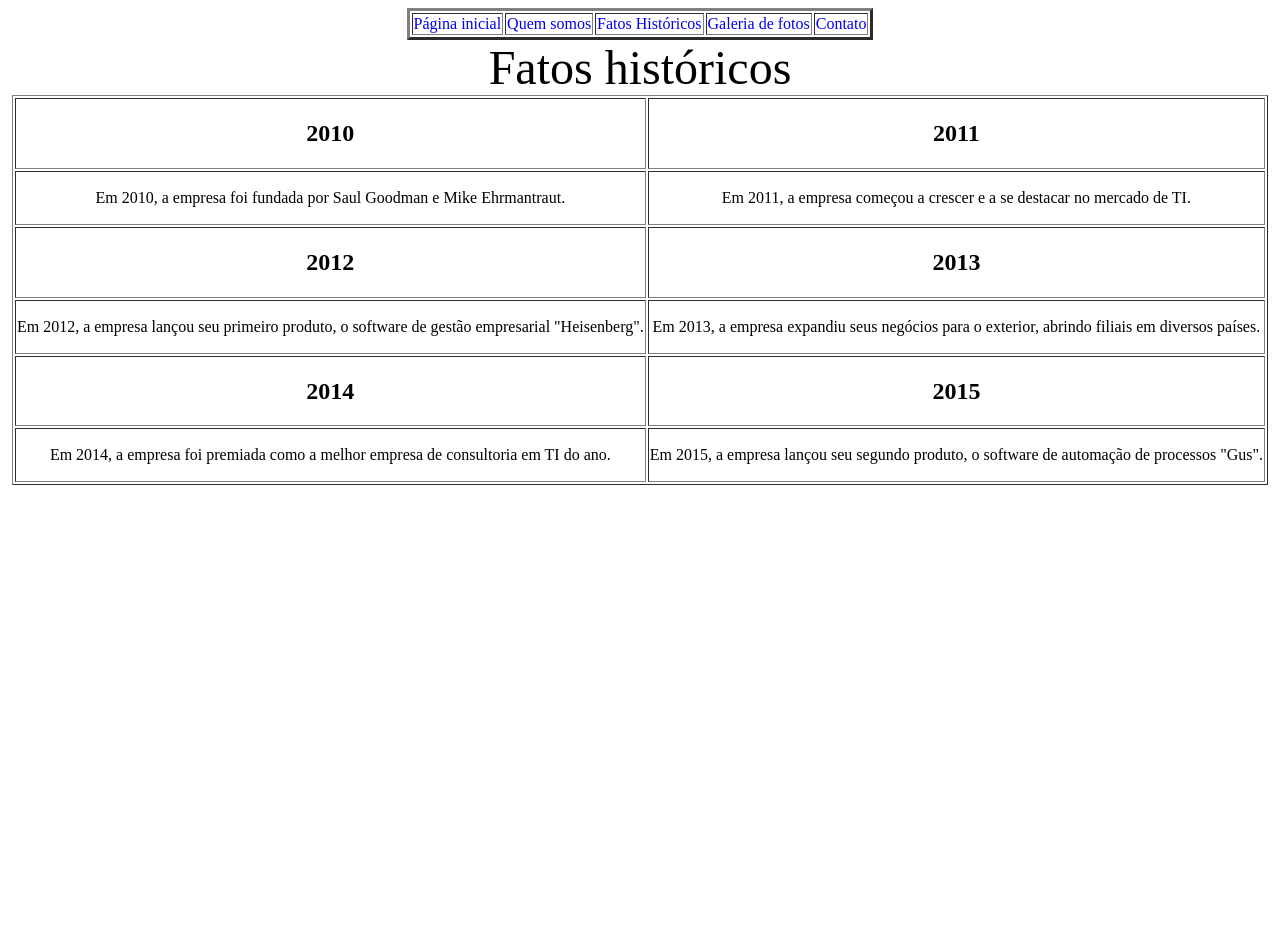
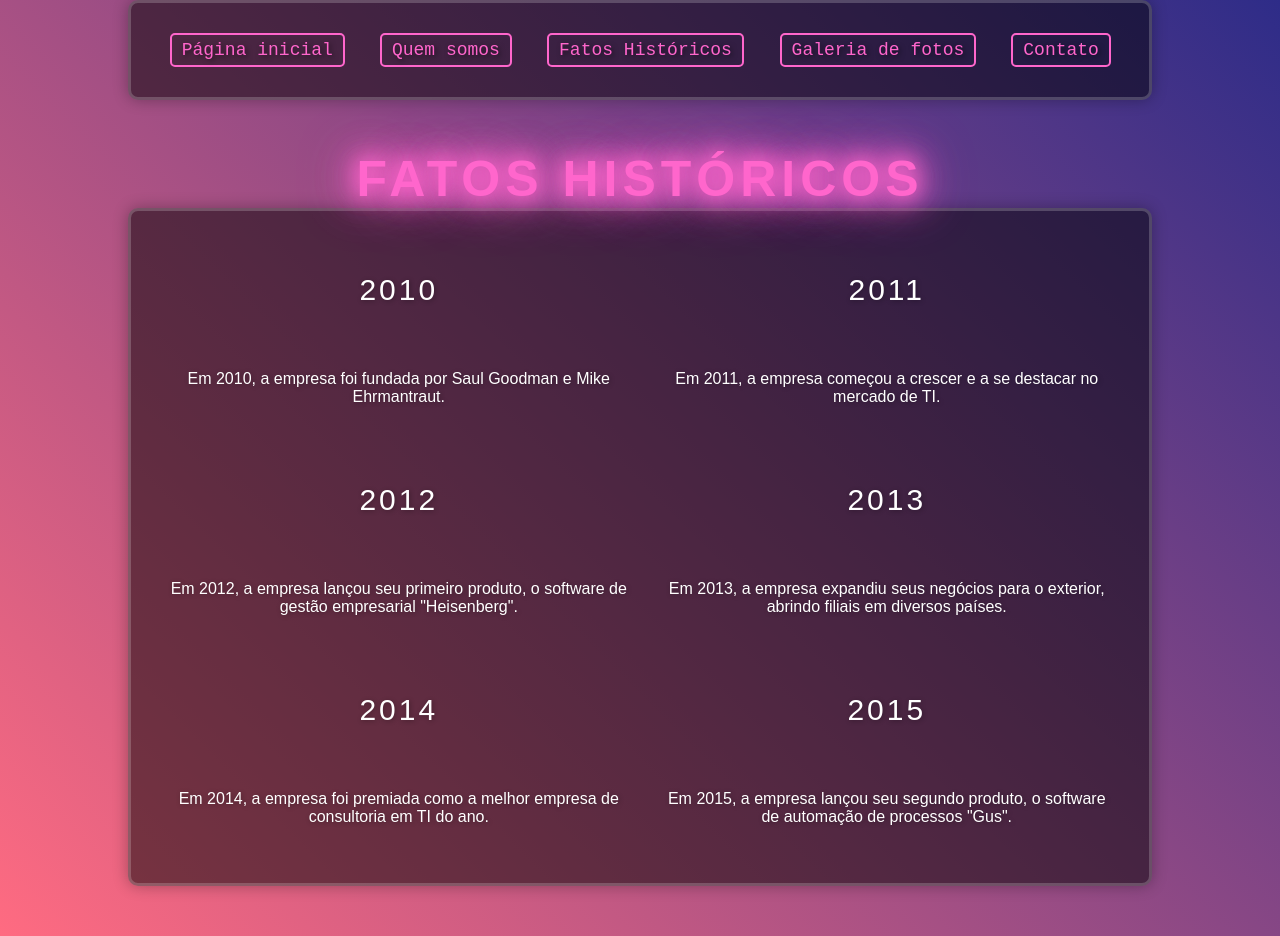
Before and after one commit to Buenno0/tabelaHtml, a plain HTML site: page fatosHistoricos.html in a window 1280 px wide. Before the commit the page ends 800 px from the top, so only its background shows below. Drawn offline with Linux system fonts and the light colour scheme.

Commit message:
Update styles with neon effects

```diff
--- a/fatosHistoricos.html
+++ b/fatosHistoricos.html
@@ -3,71 +3,153 @@
 <head>
     <meta charset="UTF-8">
     <meta name="viewport" content="width=device-width, initial-scale=1.0">
-    <title>Fatos históricos</title>
+    <title>Fatos Históricos</title>
+    <style>
+        body {
+            background: linear-gradient(45deg, #ff6b81, #2e2c88);
+            color: #fff;
+            font-family: 'Arial', sans-serif;
+            margin: 0;
+            padding: 0;
+            overflow-x: hidden;
+            text-shadow: 2px 2px 5px rgba(0,0,0,0.5);
+        }
+
+        h2, p {
+            font-family: 'Frutiger', 'Arial', sans-serif;
+            color: #fff;
+            text-shadow: 1px 1px 5px rgba(0,0,0,0.3);
+            font-weight: normal;
+        }
+
+        h2 {
+            font-size: 30px;
+            text-transform: uppercase;
+            letter-spacing: 3px;
+            margin-bottom: 15px;
+        }
+
+        p {
+            font-size: 16px;
+            margin-bottom: 20px;
+        }
+
+        a {
+            font-family: 'Courier New', monospace;
+            color: #ff66cc;
+            text-decoration: none;
+            font-size: 18px;
+            padding: 5px 10px;
+            border: 2px solid #ff66cc;
+            border-radius: 5px;
+            transition: all 0.3s ease-in-out;
+        }
+
+        a:hover {
+            background-color: #ff66cc;
+            color: #000;
+            transform: scale(1.1);
+        }
+
+        font {
+            font-size: 50px;
+            font-weight: bold;
+            letter-spacing: 5px;
+            text-transform: uppercase;
+            color: #ff66cc;
+            margin: 50px 0;
+            animation: neonGlow 1.5s ease-in-out infinite alternate;
+        }
+
+        @keyframes neonGlow {
+            0% {
+                text-shadow: 0 0 10px #ff66cc, 0 0 20px #ff66cc, 0 0 30px #ff66cc, 0 0 40px #ff66cc, 0 0 50px #ff66cc;
+            }
+            100% {
+                text-shadow: 0 0 20px #ff66cc, 0 0 30px #ff66cc, 0 0 40px #ff66cc, 0 0 50px #ff66cc, 0 0 60px #ff66cc;
+            }
+        }
+
+        table {
+            width: 80%;
+            margin: 0 auto;
+            background-color: rgba(0, 0, 0, 0.5);
+            border-radius: 10px;
+            box-shadow: 0 0 15px rgba(0, 0, 0, 0.3);
+            padding: 20px;
+            margin-bottom: 50px;
+            border: 3px solid rgba(255, 255, 255, 0.2);
+        }
+
+        table td {
+            padding: 15px;
+            text-align: center;
+        }
+
+        table nav {
+            width: 100%;
+            margin-bottom: 50px;
+        }
+
+        table nav td a {
+            font-size: 18px;
+            color: #fff;
+            text-transform: uppercase;
+            padding: 12px 15px;
+            text-decoration: none;
+            border: 2px solid #fff;
+            border-radius: 5px;
+            transition: all 0.3s ease-in-out;
+        }
+
+        table nav td a:hover {
+            background-color: #ff66cc;
+            color: #000;
+            transform: scale(1.1);
+        }
+    </style>
 </head>
 <body>
     <center>
-    <table border="3px">
+
+        <table>
             <tr>
-            <td align="center"><a href="index.html" style="text-decoration: none">Página inicial</a></td>
-            <td align="center"><a href="quemSomos.html" style="text-decoration: none">Quem somos</a></td>
-            <td align="center"><a href="fatosHistoricos.html" style="text-decoration: none">Fatos Históricos</a></td>
-            <td align="center"><a href="galeriaFotos.html" style="text-decoration: none">Galeria de fotos</a></td>
-            <td align="center"><a href="contato.html" style="text-decoration: none">Contato</a></td>
+                <td><a href="index.html">Página inicial</a></td>
+                <td><a href="quemSomos.html">Quem somos</a></td>
+                <td><a href="fatosHistoricos.html">Fatos Históricos</a></td>
+                <td><a href="galeriaFotos.html">Galeria de fotos</a></td>
+                <td><a href="contato.html">Contato</a></td>
             </tr>
         </table>
-    <font size="20px">
-        Fatos históricos
-    </font>
-    <table border="1px">
+
+        <font>Fatos Históricos</font>
+
+        <table>
             <tr>
-            <td align="center">
-                <h2>2010</h2>
-            </td>
-            <td align="center">
-                <h2>2011</h2>
-            </td>
+                <td><h2>2010</h2></td>
+                <td><h2>2011</h2></td>
             </tr>
             <tr>
-            <td align="center">
-                <p>Em 2010, a empresa foi fundada por Saul Goodman e Mike Ehrmantraut.</p>
-            </td>
-            <td align="center">
-                <p>Em 2011, a empresa começou a crescer e a se destacar no mercado de TI.</p>
-            </td>
+                <td><p>Em 2010, a empresa foi fundada por Saul Goodman e Mike Ehrmantraut.</p></td>
+                <td><p>Em 2011, a empresa começou a crescer e a se destacar no mercado de TI.</p></td>
             </tr>
             <tr>
-            <td align="center">
-                <h2>2012</h2>
-            </td>
-            <td align="center">
-                <h2>2013</h2>
-            </td>
+                <td><h2>2012</h2></td>
+                <td><h2>2013</h2></td>
             </tr>
             <tr>
-            <td align="center">
-                <p>Em 2012, a empresa lançou seu primeiro produto, o software de gestão empresarial "Heisenberg".</p>
-            </td>
-            <td align="center">
-                <p>Em 2013, a empresa expandiu seus negócios para o exterior, abrindo filiais em diversos países.</p>
-            </td>
+                <td><p>Em 2012, a empresa lançou seu primeiro produto, o software de gestão empresarial "Heisenberg".</p></td>
+                <td><p>Em 2013, a empresa expandiu seus negócios para o exterior, abrindo filiais em diversos países.</p></td>
             </tr>
             <tr>
-            <td align="center">
-                <h2>2014</h2>
-            </td>
-            <td align="center">
-                <h2>2015</h2>
-            </td>
+                <td><h2>2014</h2></td>
+                <td><h2>2015</h2></td>
             </tr>
             <tr>
-            <td align="center">
-                <p>Em 2014, a empresa foi premiada como a melhor empresa de consultoria em TI do ano.</p>
-            </td>
-            <td align="center">
-                <p>Em 2015, a empresa lançou seu segundo produto, o software de automação de processos "Gus".</p>
-            </td>
+                <td><p>Em 2014, a empresa foi premiada como a melhor empresa de consultoria em TI do ano.</p></td>
+                <td><p>Em 2015, a empresa lançou seu segundo produto, o software de automação de processos "Gus".</p></td>
             </tr>
+        </table>
     </center>
 </body>
 </html>
--- a/style/style.css
+++ b/style/style.css
@@ -1,25 +1,29 @@
 body {
     font-family: 'Arial', sans-serif;
-    background-color: #101820; /* Fundo escuro para um efeito futurista */
+    background: linear-gradient(45deg, #ff6b81, #2e2c88); /* Gradiente vibrante estilo vaporwave */
     margin: 0;
     padding: 20px;
     color: #e0e0e0;
 }
+
 center {
     max-width: 1200px;
     margin: auto;
 }
+
 header {
     background-color: #101820;
     padding: 20px;
     border-bottom: 5px solid #f2aa4c; /* Linha metálica Art Déco */
     text-align: center;
 }
+
 nav {
     display: flex;
     justify-content: space-around;
     padding: 10px 0;
 }
+
 nav a {
     text-decoration: none;
     color: #f2aa4c; /* Amarelo metálico */
@@ -30,10 +34,12 @@ nav a {
     transition: color 0.3s, border-bottom 0.3s;
     border-bottom: 3px solid transparent;
 }
+
 nav a:hover {
-    color: #00ffcc; /* Cor neon para retro-futurismo */
+    color: #00ffcc; /* Neon verde-água */
     border-bottom: 3px solid #00ffcc;
 }
+
 h1 {
     font-size: 3em;
     color: #f2aa4c;
@@ -41,29 +47,55 @@ h1 {
     text-transform: uppercase;
     margin: 20px 0;
     letter-spacing: 5px; /* Estilo brutalista, espaçamento exagerado */
+    text-shadow: 0 0 10px #00ffcc, 0 0 20px #ff66cc; /* Sombra neon */
 }
+
+/* Adicionando efeito de animação neon para o título */
+@keyframes neonGlow {
+    0% {
+        text-shadow: 0 0 10px #ff66cc, 0 0 20px #ff66cc, 0 0 30px #ff66cc, 0 0 40px #ff66cc, 0 0 50px #ff66cc;
+    }
+    100% {
+        text-shadow: 0 0 20px #ff66cc, 0 0 30px #ff66cc, 0 0 40px #ff66cc, 0 0 50px #ff66cc, 0 0 60px #ff66cc;
+    }
+}
+
+h1 {
+    animation: neonGlow 1.5s ease-in-out infinite alternate;
+}
+
 .gallery {
     display: grid;
     grid-template-columns: repeat(auto-fill, minmax(300px, 1fr));
     gap: 20px;
     margin: 20px 0;
 }
+
 .gallery-item {
-    background-color: #282828;
-    border-radius: 5px;
+    background-color: rgba(0, 0, 0, 0.7); /* Fundo com opacidade para um efeito moderno */
+    border-radius: 10px;
     overflow: hidden;
-    box-shadow: 0 5px 15px rgba(0, 0, 0, 0.7); /* Sombra brutalista */
+    box-shadow: 0 5px 15px rgba(0, 0, 0, 0.9); /* Sombra com contraste forte */
     text-align: center;
-    transition: transform 0.3s;
+    transition: transform 0.3s, box-shadow 0.3s;
 }
+
 .gallery-item:hover {
     transform: scale(1.05); /* Efeito de hover futurista */
+    box-shadow: 0 0 20px rgba(0, 255, 204, 0.8); /* Efeito neon no hover */
 }
+
 .gallery-item img {
     width: 100%;
     height: auto;
     display: block;
+    transition: filter 0.3s ease;
 }
+
+.gallery-item img:hover {
+    filter: brightness(1.2); /* Efeito de brilho nas imagens ao passar o mouse */
+}
+
 .gallery-item h2 {
     padding: 15px;
     font-size: 1.7em;
@@ -71,4 +103,8 @@ h1 {
     color: #e0e0e0;
     background-color: #101820;
     border-top: 3px solid #f2aa4c; /* Linha Art Déco */
+    text-transform: uppercase;
+    font-weight: bold;
+    letter-spacing: 3px;
+    text-shadow: 0 0 5px #ff66cc, 0 0 10px #ff66cc; /* Efeito de sombra neon nas legendas */
 }
```
Also changed, not shown: index.html (+45 -10 lines). Lines whose indentation alone changed are shown as unchanged.
